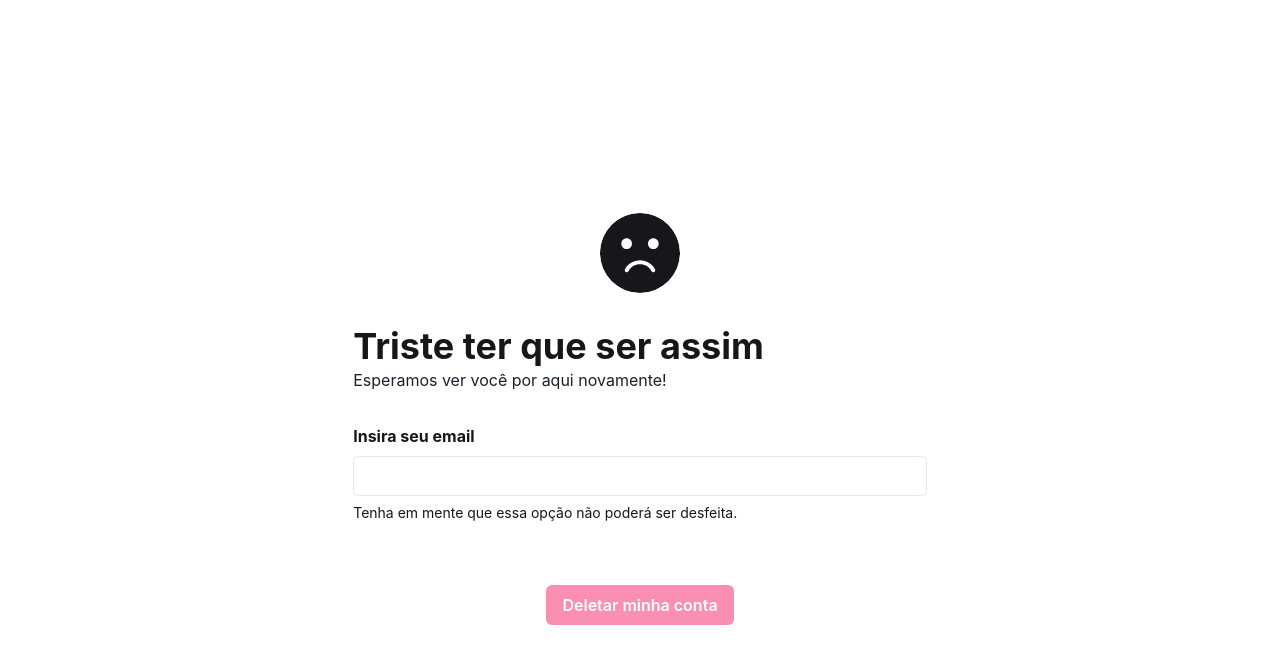
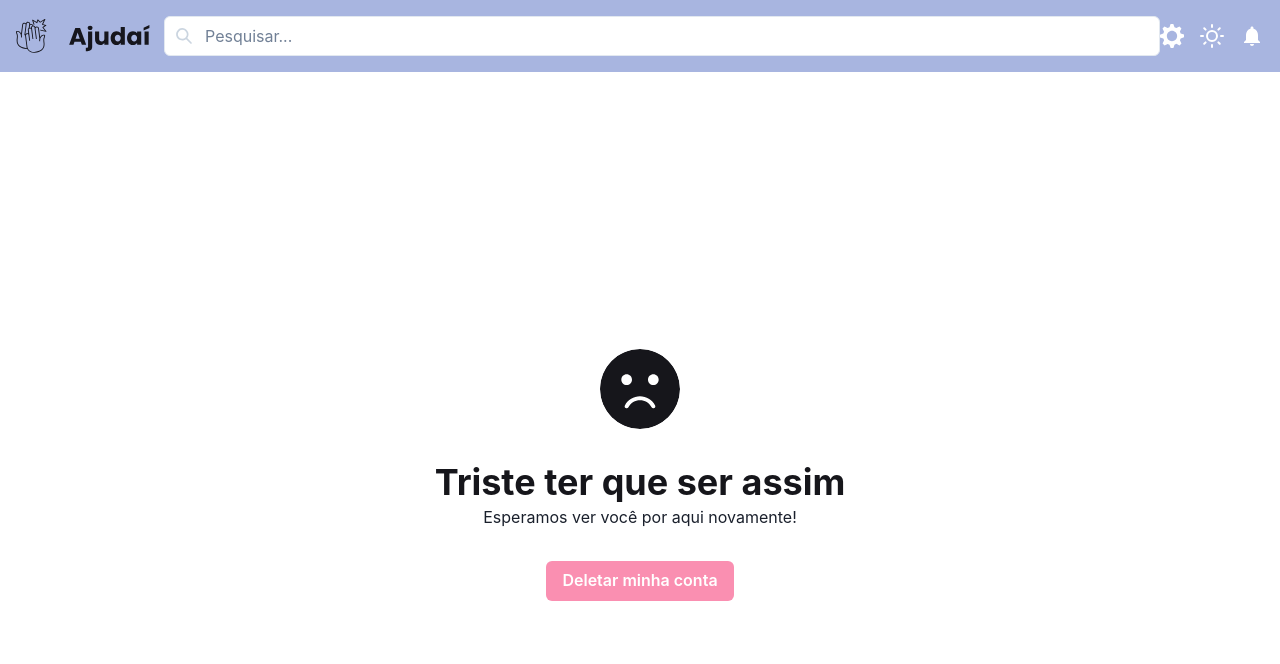
Before and after one commit to ajudai-II/client, a Next.js app: page /delete_account in a window 1280 px wide. Shown: the top 664 px of the page. Built offline with nearby package versions, Linux system fonts and the light colour scheme.

Commit message:
fix: delete screen update

```diff
--- a/src/pages/delete_account/index.tsx
+++ b/src/pages/delete_account/index.tsx
@@ -1,31 +1,43 @@
-import { Box, Container, FormControl, FormLabel, Image, Input, Heading, Button, Text, FormHelperText } from "@chakra-ui/react";
+import Header from "@/components/Header/Header";
+import { Box, Container, Image, Heading, Button, Text } from "@chakra-ui/react";
+import Axios from "axios"; // Import Axios for making HTTP requests
 import React from "react";
 
 const delete_account = () => {
+  const handleDeleteAccount = async () => {
+    try {
+      // Replace 'YOUR_SERVER_URL' with the actual URL where your server is hosted
+      const response = await Axios.delete('YOUR_SERVER_URL/api/users/:userId'); // Adjust the URL as needed
+      console.log(response.data.message); // Log the server response
+      // Optionally, you can navigate to another page or show a success message
+    } catch (error) {
+      console.error(error);
+      // Handle errors, show an error message, etc.
+    }
+  };
+
   return (
+    <>
+      <Header />
       <Container display={"flex"} justifyContent={"center"} alignItems={"center"} w={"100%"} h={"100dvh"}>
         <Box display={"flex"} justifyContent={"center"} alignItems={"center"} flexDirection={"column"} minW={"100%"} height={"100%"}>
           <Image w={"80px"} h={"80px"} src="/icons/sad-icon.svg" objectFit={"cover"} alt="Profile user" borderRadius={"50%"} mt={"2.375rem"} alignSelf={"center"} marginBottom={"2rem"} />
 
-        <Box w={"100%"}>
-          <Heading color={"#16161b"}>Triste ter que ser assim</Heading>
-          <Text paddingBottom={"2rem"}>Esperamos ver você por aqui novamente!</Text>
+          <Box w={"100%"} display={"flex"} flexDirection={"column"} alignContent={"center"}>
+            <Heading color={"#16161b"} textAlign={"center"}>
+              Triste ter que ser assim
+            </Heading>
+            <Text textAlign={"center"}>Esperamos ver você por aqui novamente!</Text>
           </Box>
-        <FormControl>
-          <FormLabel fontWeight={"700"} color={"#16161b"}>
-            Insira seu email
-          </FormLabel>
-          <Input type="email" minW={"320px"} color={"#16161b"} />
-          <FormHelperText color={"#16161b"}>Tenha em mente que essa opção não poderá ser desfeita.</FormHelperText>
-        </FormControl>
 
-        <Box>
-          <Button w={"100%"} marginTop={16} color={"#fff"} background={"#fa8fb1"} size="md" type="submit">
+          <Box display={"flex"} p={"2rem"}>
+            <Button w={"100%"} color={"#fff"} background={"#fa8fb1"} size="md" onClick={handleDeleteAccount}>
               Deletar minha conta
             </Button>
           </Box>
         </Box>
       </Container>
+    </>
   );
 };
 
```
Lines whose indentation alone changed are shown as unchanged.
